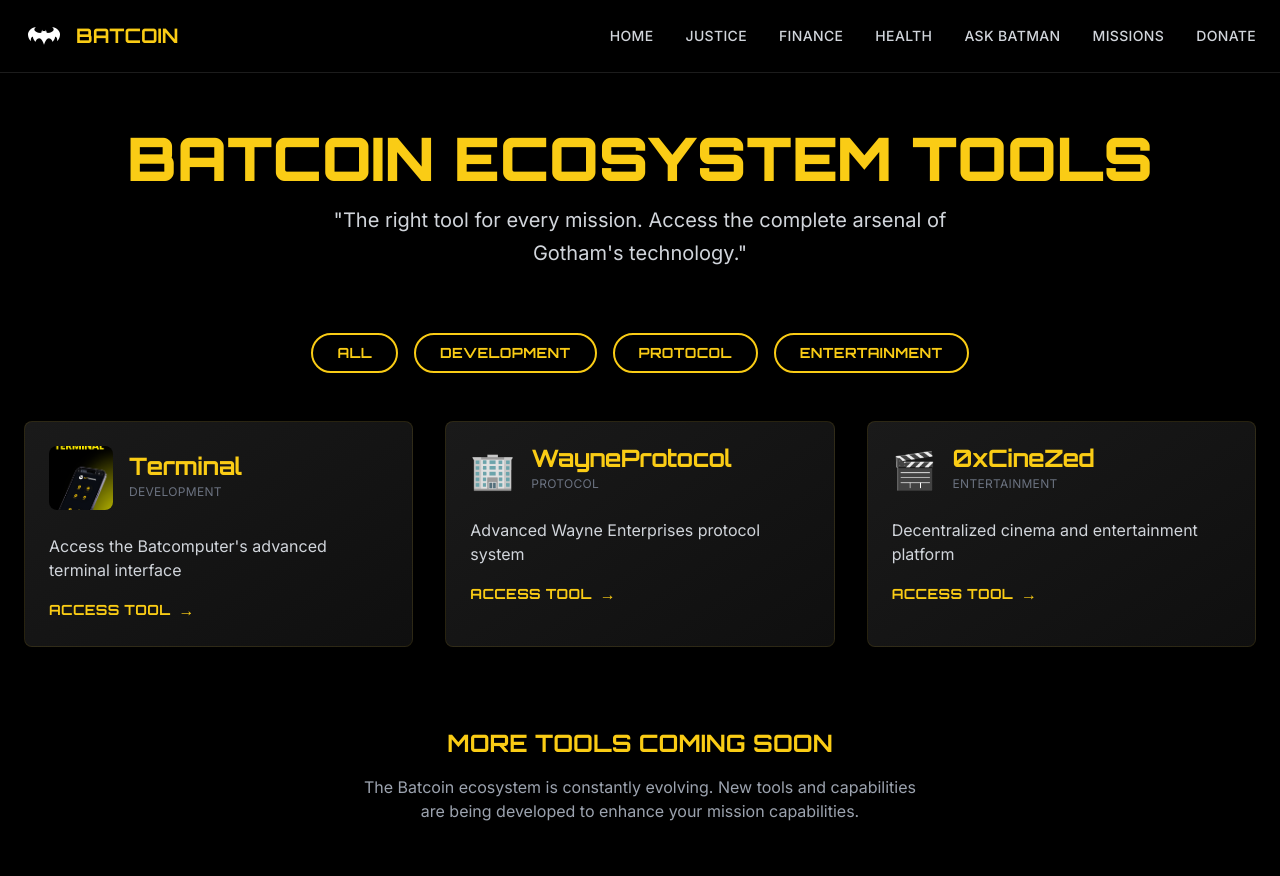
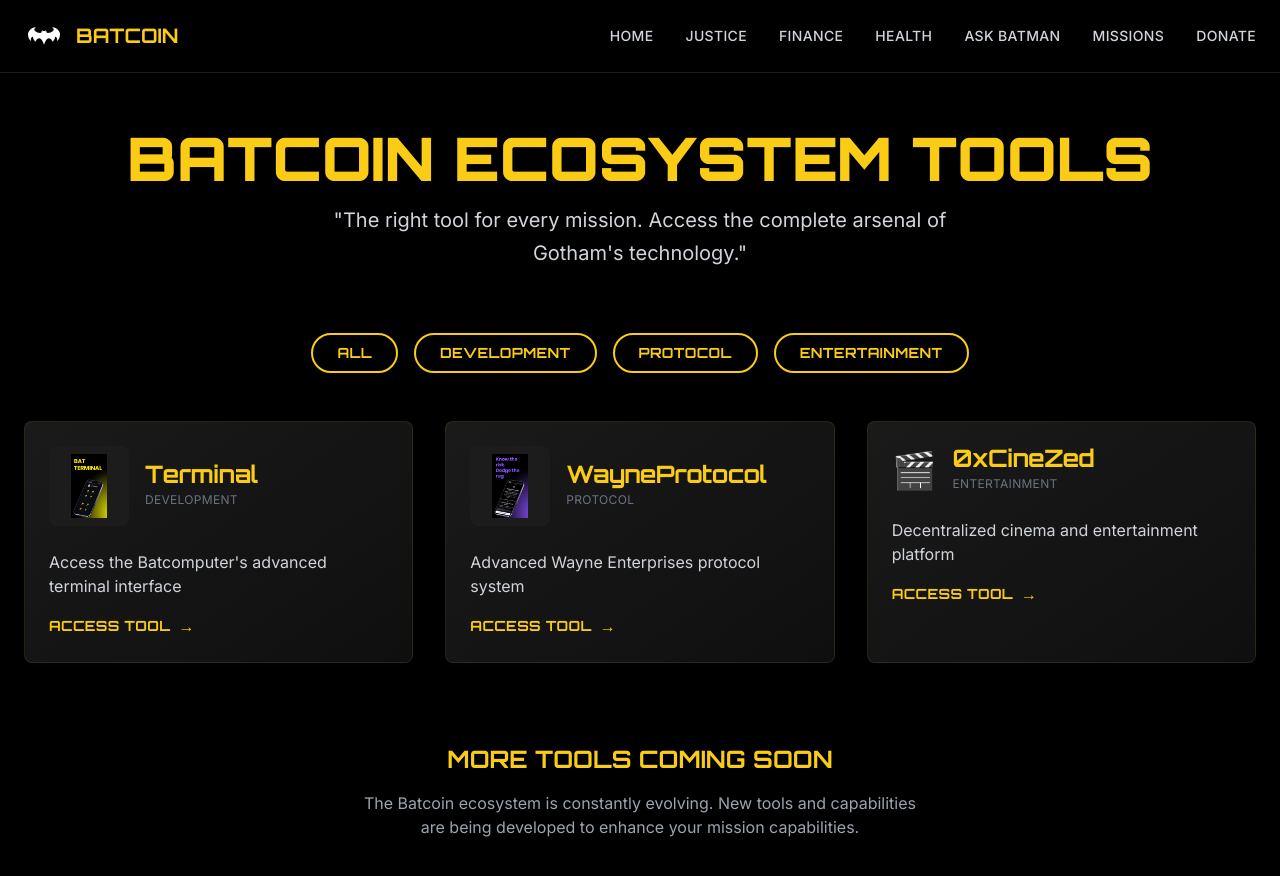
Before and after one commit to nrgphantom/gotham-wisdom-forge, a React (Vite) app: page /tools in a window 1280 px wide. Shown: the top 876 px of the page. Built offline with nearby package versions, Linux system fonts and the light colour scheme.

Commit message:
Feat: Update Tools tab WayneProtocol card
Update the WayneProtocol card to display the full thumbnail image and redirect to wayneprotocol.vercel.app on click.

```diff
--- a/src/pages/Tools.tsx
+++ b/src/pages/Tools.tsx
@@ -15,8 +15,8 @@ const Tools = () => {
     {
       name: "WayneProtocol",
       description: "Advanced Wayne Enterprises protocol system",
-      icon: "🏢",
-      url: "#",
+      image: "/lovable-uploads/59745761-3ed3-48e6-9f1c-8e70d3421637.png",
+      url: "https://wayneprotocol.vercel.app",
       category: "Protocol"
     },
     {
@@ -76,7 +76,7 @@ const Tools = () => {
                           <img
                             src={tool.image}
                             alt={tool.name}
-                            className="w-16 h-16 object-cover rounded-lg"
+                            className="w-20 h-20 object-contain rounded-lg bg-gotham-gray p-2"
                           />
                         ) : (
                           tool.icon
```
Also changed, not shown: public/lovable-uploads/59745761-3ed3-48e6-9f1c-8e70d3421637.png (added).
